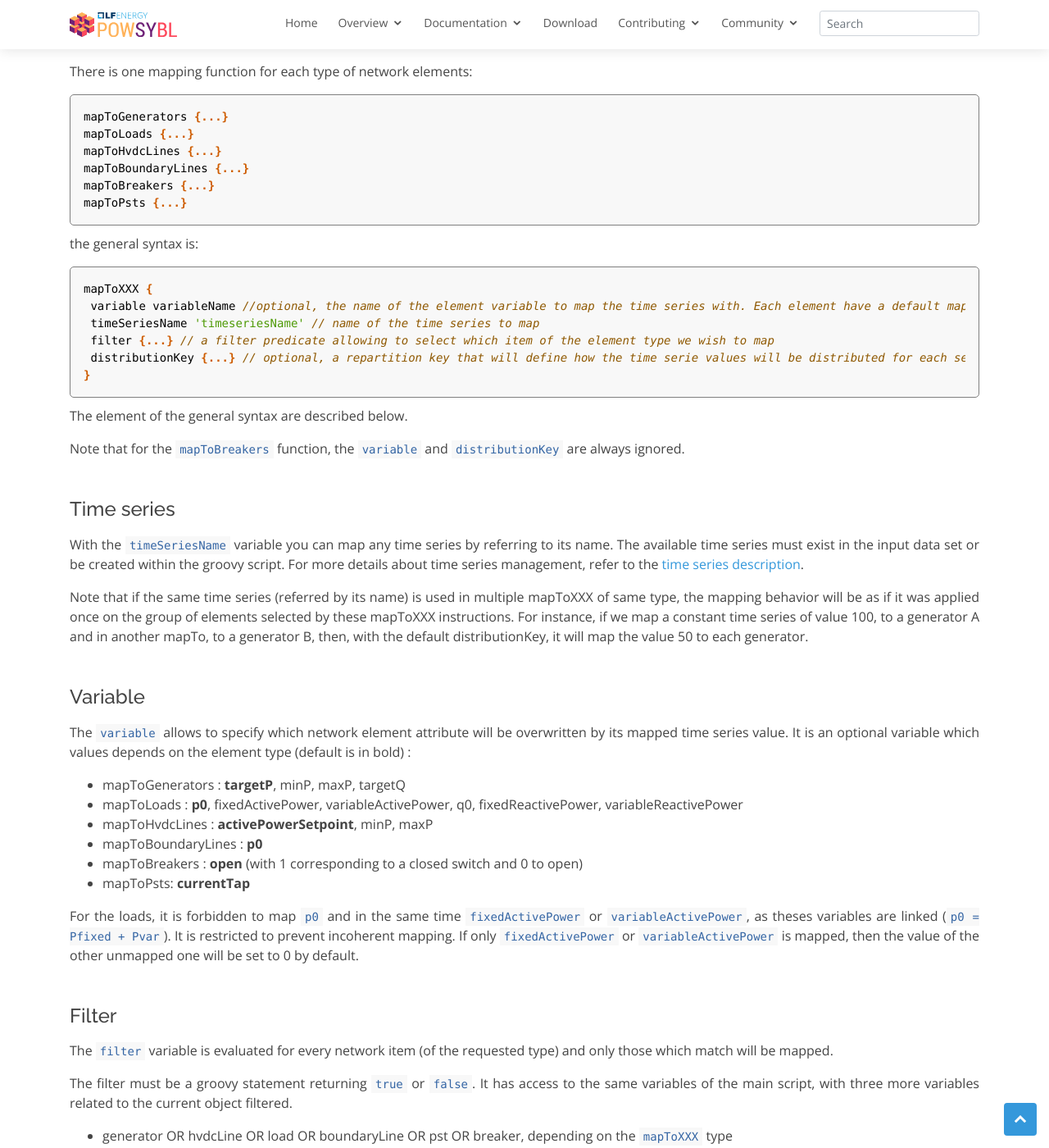
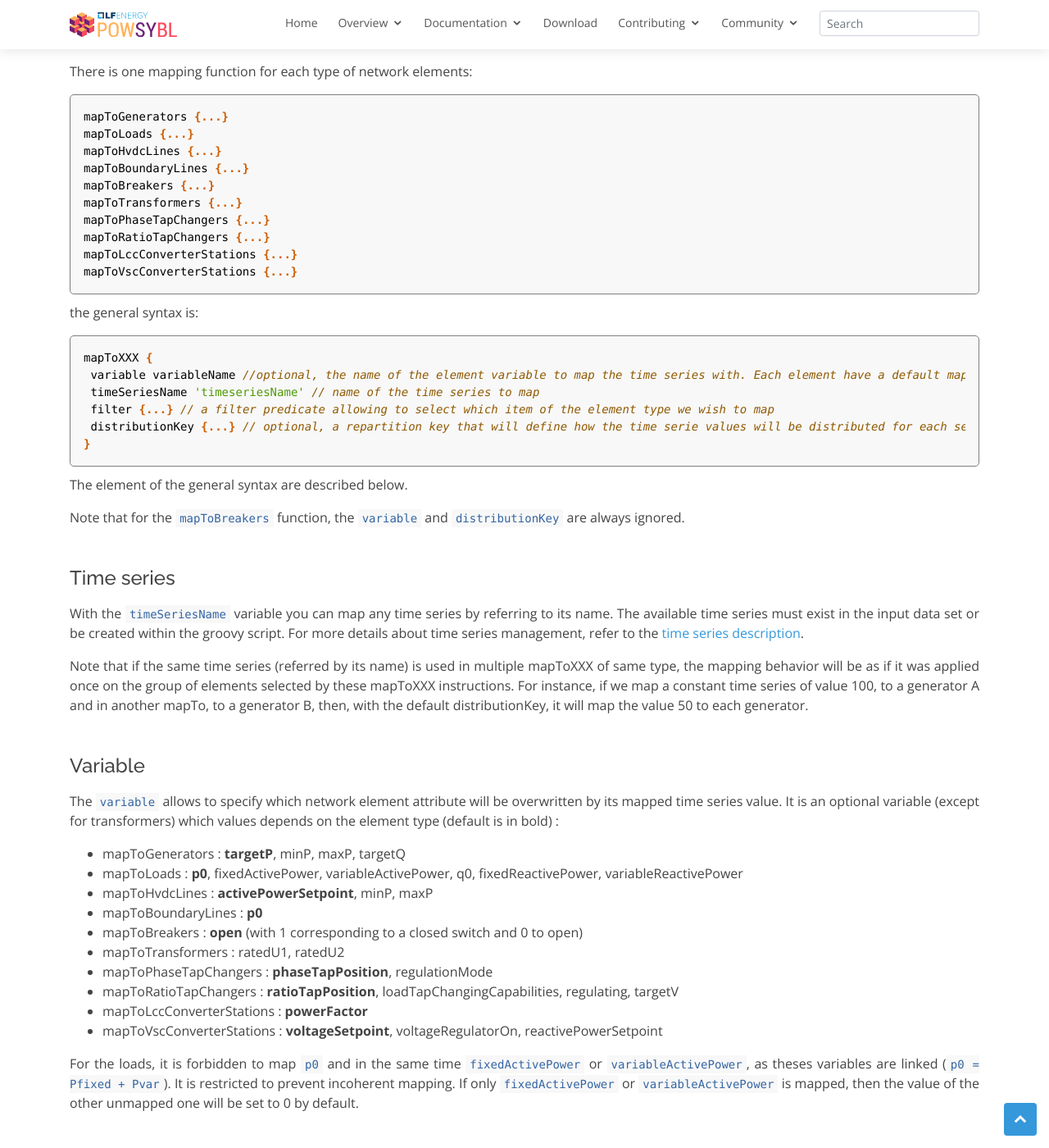
Before and after one commit to powsybl/powsybl.github.io, a Jekyll site: the page built from pages/documentation/simulation/metrix/mapping.md, in a window 1280 px wide and 1400 px high, scrolled down 1340 px. Shown: the whole window at 82% size. Built offline with Jekyll 4.4.1, drawn with Linux system fonts in a browser that asks for light colours; our own code applies the rules of GitHub Pages for plain Markdown files; some of the changed text lies outside the part shown.

Commit message:
Add new reactive power mapping
Signed-off-by: Paul Bui-Quang <paul.buiquang@rte-france.com>

````diff
--- a/pages/documentation/simulation/metrix/mapping.md
+++ b/pages/documentation/simulation/metrix/mapping.md
@@ -43,7 +43,11 @@
 mapToHvdcLines {...}
 mapToBoundaryLines {...}
 mapToBreakers {...}
-mapToPsts {...}
+mapToTransformers {...}
+mapToPhaseTapChangers {...}
+mapToRatioTapChangers {...}
+mapToLccConverterStations {...}
+mapToVscConverterStations {...}
 ```
 
 the general syntax is:
@@ -69,14 +73,18 @@
 #### Variable
 
 The `variable` allows to specify which network element attribute will be overwritten by its mapped time series value.
-It is an optional variable which values depends on the element type (default is in bold) :
+It is an optional variable (except for transformers) which values depends on the element type (default is in bold) :
 
 - mapToGenerators : **targetP**, minP, maxP, targetQ
 - mapToLoads : **p0**, fixedActivePower, variableActivePower, q0, fixedReactivePower, variableReactivePower
 - mapToHvdcLines : **activePowerSetpoint**, minP, maxP
 - mapToBoundaryLines : **p0**
 - mapToBreakers : **open** (with 1 corresponding to a closed switch and 0 to open)
-- mapToPsts: **currentTap**
+- mapToTransformers : ratedU1, ratedU2
+- mapToPhaseTapChangers : **phaseTapPosition**, regulationMode
+- mapToRatioTapChangers : **ratioTapPosition**, loadTapChangingCapabilities, regulating, targetV
+- mapToLccConverterStations : **powerFactor**
+- mapToVscConverterStations : **voltageSetpoint**, voltageRegulatorOn, reactivePowerSetpoint
 
 For the loads, it is forbidden to map `p0` and in the same time `fixedActivePower` or `variableActivePower`, as theses variables are linked (`p0 = Pfixed + Pvar`). It is restricted to prevent incoherent mapping. If only `fixedActivePower` or `variableActivePower` is mapped, then the value of the other unmapped one will be set to 0 by default.
 
@@ -215,7 +223,7 @@
 
 Mapping on Phase Tap Shifters:
 ```groovy
-mapToPsts {
+mapToPhaseTapChangers {
     timeSeriesName 'N1_TD'
     filter {'TD_1'}
 }
````
